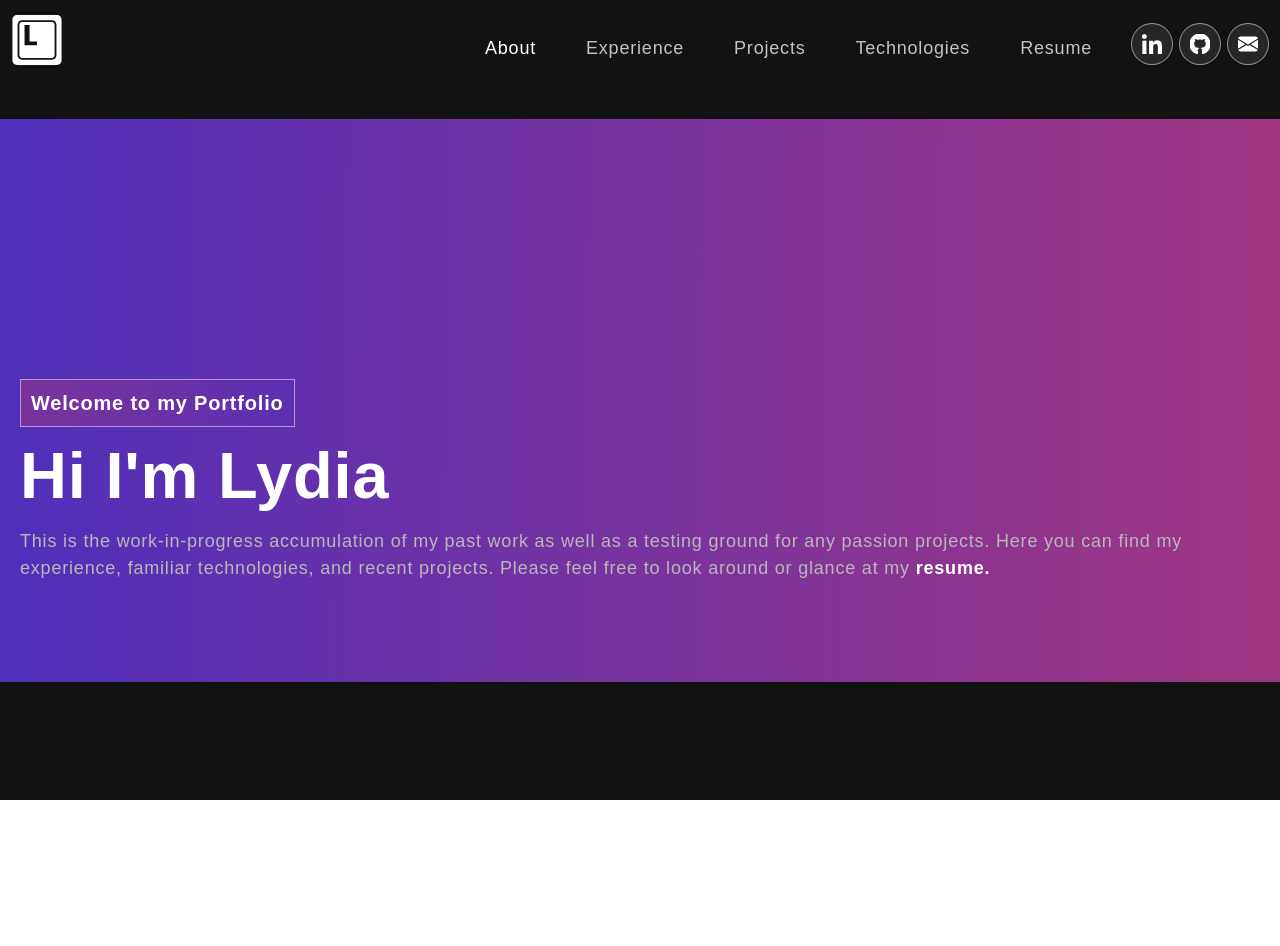
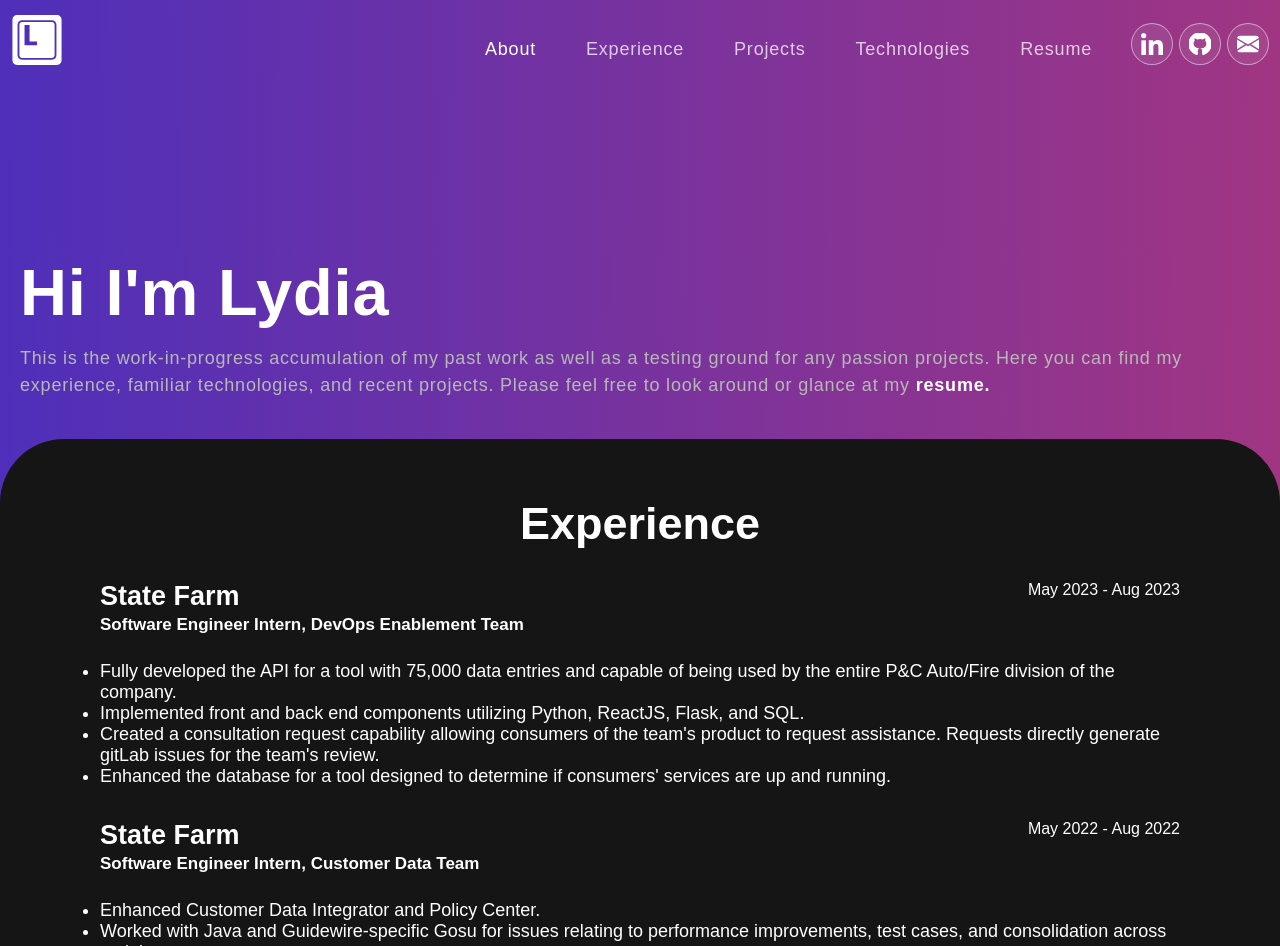
Before and after one commit to LydiaBloomfield/ME, a React (Vite) app: page / in a window 1280 px wide. Shown: the top 946 px of the page. Before the commit the page ends 800 px from the top, so only its background shows below. Built offline with nearby package versions, Linux system fonts and the light colour scheme; a web font is replaced by a local one.

Commit message:
initial commit for experience

```diff
--- a/src/App.css
+++ b/src/App.css
@@ -1,40 +1,3 @@
-/* #root {
-  max-width: 1280px;
-  margin: 0 auto;
-  padding: 2rem;
-  text-align: center;
-}
-
-.logo {
-  height: 6em;
-  padding: 1.5em;
-  will-change: filter;
-  transition: filter 300ms;
-}
-
-
-@keyframes logo-spin {
-  from {
-    transform: rotate(0deg);
-  }
-  to {
-    transform: rotate(360deg);
-  }
-}
-
-@media (prefers-reduced-motion: no-preference) {
-  a:nth-of-type(2) .logo {
-    animation: logo-spin infinite 20s linear;
-  }
-}
-
-.card {
-  padding: 2em;
-}
-
-.read-the-docs {
-  color: #888;
-} */
 
 
 *********** Custom Font *********** @font-face {
@@ -60,6 +23,10 @@
   margin: 0;
   padding: 0;
   box-sizing: border-box;
+}
+
+.App{
+      background: linear-gradient(90.21deg, #4A2FBD -5.91%, #AA367C 111.58%);
 }
 
 html {
@@ -139,129 +106,6 @@ p.danger {
 
 .ignore-css {
   all: unset;
-}
-
-
-/************ Banner Css ************/
-/* .banner {
-  margin-top: 0;
-  padding: 260px 0 100px 20px;
-  background: linear-gradient(90.21deg, #4A2FBD -5.91%, #AA367C 111.58%);
-  background-position: top center;
-  background-size: cover;
-  background-repeat: no-repeat;
-} */
-
-/* .resume-link {
-  color: #fff;
-} */
-
-/* .banner .tagline {
-  font-weight: 700;
-  letter-spacing: 0.8px;
-  padding: 8px 10px;
-  background: linear-gradient(90.21deg, rgba(170, 54, 124, 0.5) -5.91%, rgba(74, 47, 189, 0.5) 111.58%);
-  border: 1px solid rgba(255, 255, 255, 0.5);
-  font-size: 20px;
-  margin-bottom: 16px;
-  display: inline-block;
-} */
-/*
-.banner h1 {
-  font-size: 65px;
-  font-weight: 700;
-  letter-spacing: 0.8px;
-  line-height: 1;
-  margin-bottom: 20px;
-  display: block;
-}
-
-.banner p {
-  color: #B8B8B8;
-  font-size: 18px;
-  letter-spacing: 0.8px;
-  line-height: 1.5em;
-  width: 96%;
-} */
-
-/* .banner button {
-  color: #fff;
-  font-weight: 700;
-  font-size: 20px;
-  margin-top: 60px;
-  letter-spacing: 0.8px;
-  display: flex;
-  align-items: center;
-}
-
-.banner button svg {
-  font-size: 25px;
-  margin-left: 10px;
-  transition: 0.3s ease-in-out;
-  line-height: 1;
-}
-
-.banner button:hover svg {
-  margin-left: 25px;
-}
-
-.banner img {
-  animation: updown 3s linear infinite;
-} */
-
-/* @keyframes updown {
-  0% {
-    transform: translateY(-20px);
-  }
-
-  50% {
-    transform: translateY(20px);
-  }
-
-  100% {
-    transform: translateY(-20px);
-  }
-}
-
-.txt-rotate>.wrap {
-  border-right: 0.08em solid #666;
-} */
-
-/************ Experience Css ************/
-
-.experience-company {
-  display: flex;
-  justify-content: space-between;
-}
-
-.experience {
-  background: #151515;
-  border-radius: 64px;
-  text-align: left;
-  padding: 60px 100px;
-  margin-top: -60px;
-}
-
-.experience h1 {
-  text-align: center;
-  font-size: 45px;
-}
-
-.experience h2 {
-  font-size: 27px;
-}
-
-.experience section {
-  padding-top: 3%;
-}
-
-.experience-team {
-  font-size: 17px;
-  font-weight: bold;
-}
-
-.experience-desc {
-  font-size: 18px;
 }
 
 
--- a/src/App.jsx
+++ b/src/App.jsx
@@ -4,13 +4,17 @@ import viteLogo from '/vite.svg'
 import './App.css'
 import React from 'react';
 import NavBar from './components/NavBar';
+import { Experience } from './components/Experience';
 import { Banner } from './components/Banner';
 function App() {
 
   return (
     <>
+    <div className='App'>
       <NavBar></NavBar>
       <Banner></Banner>
+      <Experience></Experience>
+      </div>
     </>
   )
 }
--- a/src/components/Banner.css
+++ b/src/components/Banner.css
@@ -1,7 +1,6 @@
 .banner {
     margin-top: 0;
     padding: 260px 0 100px 20px;
-    background: linear-gradient(90.21deg, #4A2FBD -5.91%, #AA367C 111.58%);
 }
 
 .resume-link {
--- a/src/components/Banner.jsx
+++ b/src/components/Banner.jsx
@@ -12,7 +12,7 @@ export const Banner = () => {
                 <Row className='align-items-center'>
                     <Col xs={12} md={6} xl={7}>
                         <div className="">
-                            <span className="tagline">Welcome to my Portfolio</span>
+                            {/* <span className="tagline">Welcome to my Portfolio</span> */}
                             <h1>{"Hi I'm Lydia "}<br />
                             </h1>
                             <p> This is the work-in-progress accumulation of my past work as well as a testing ground for any passion projects. Here you can find my experience, familiar technologies, and recent projects. Please feel free to look around or glance at my <a href={resume} className="resume-link" target="_blank"> resume. </a></p>
--- /dev/null
+++ b/src/components/Experience.css
@@ -0,0 +1,34 @@
+.experience-company {
+    display: flex;
+    justify-content: space-between;
+  }
+
+  .experience {
+    background: #151515;
+    border-radius: 64px;
+    text-align: left;
+    padding: 60px 100px;
+    margin-top: -60px;
+  }
+
+  .experience h1 {
+    text-align: center;
+    font-size: 45px;
+  }
+
+  .experience h2 {
+    font-size: 27px;
+  }
+
+  .experience section {
+    padding-top: 3%;
+  }
+
+  .experience-team {
+    font-size: 17px;
+    font-weight: bold;
+  }
+
+  .experience-desc {
+    font-size: 18px;
+  }
--- /dev/null
+++ b/src/components/Experience.jsx
@@ -0,0 +1,66 @@
+import { Row, Col, Container } from "react-bootstrap"
+import colorSharp from "../assets/color-sharp.png"
+import "./Experience.css"
+
+export const Experience = () => {
+    return (
+        <section className="experience" id="experience">
+            <Container>
+                <Row>
+                    <Col>
+                        <div>
+                            <h1>
+                                Experience
+                            </h1>
+                            <section>
+                                <div className="experience-company">
+                                    <h2>State Farm</h2>
+                                    <p>May 2023 - Aug 2023</p>
+                                </div>
+                                <div className="experience-team">
+                                    Software Engineer Intern, DevOps Enablement Team
+                                </div>
+                                <br></br>
+                                <ul className='experience-desc'>
+                                    <li>
+                                        Fully developed the API for a tool with 75,000 data entries and capable of being used by the entire P&C Auto/Fire division of the company.
+                                    </li>
+                                    <li>
+                                        Implemented front and back end components utilizing Python, ReactJS, Flask, and SQL.
+                                    </li>
+                                    <li>
+                                        Created a consultation request capability allowing consumers of the team's product to request assistance. Requests directly generate gitLab issues for the team's review.
+                                    </li>
+                                    <li>
+                                        Enhanced the database for a tool designed to determine if consumers' services are up and running.
+                                    </li>
+                                </ul>
+                            </section>
+
+                            <section>
+                                <div className="experience-company">
+                                    <h2>State Farm</h2>
+                                    <p>May 2022 - Aug 2022</p>
+                                </div>
+                                <div className="experience-team">
+                                    Software Engineer Intern, Customer Data Team
+                                </div>
+                                <br></br>
+                                <ul className='experience-desc'>
+                                    <li>
+                                        Enhanced Customer Data Integrator and Policy Center.
+                                    </li>
+                                    <li>
+                                        Worked with Java and Guidewire-specific Gosu for issues relating to performance improvements, test cases, and consolidation across codebases.
+                                    </li>
+                                </ul>
+                            </section>
+
+                        </div>
+                    </Col>
+                </Row>
+            </Container>
+            <img className="background-image-left" src={colorSharp} />
+        </section>
+    )
+}
--- a/src/components/NavBar.css
+++ b/src/components/NavBar.css
@@ -61,7 +61,7 @@
 }
 
 .social-icon a img {
-  width: 50%;
+  width: 55%;
   z-index: 1;
   transition: 0.3s ease-in-out;
 }
```
Also changed, not shown: src/assets/color-sharp.png (added). Lines whose indentation alone changed are shown as unchanged.
